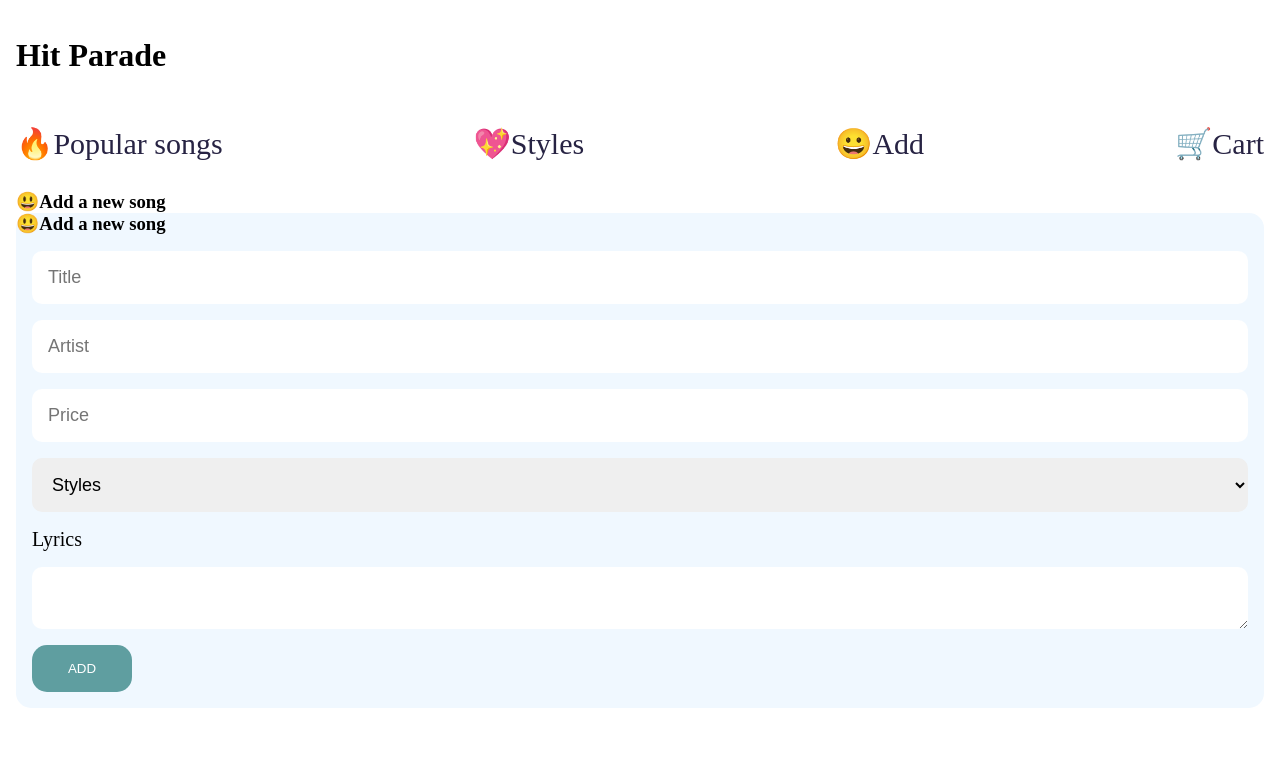
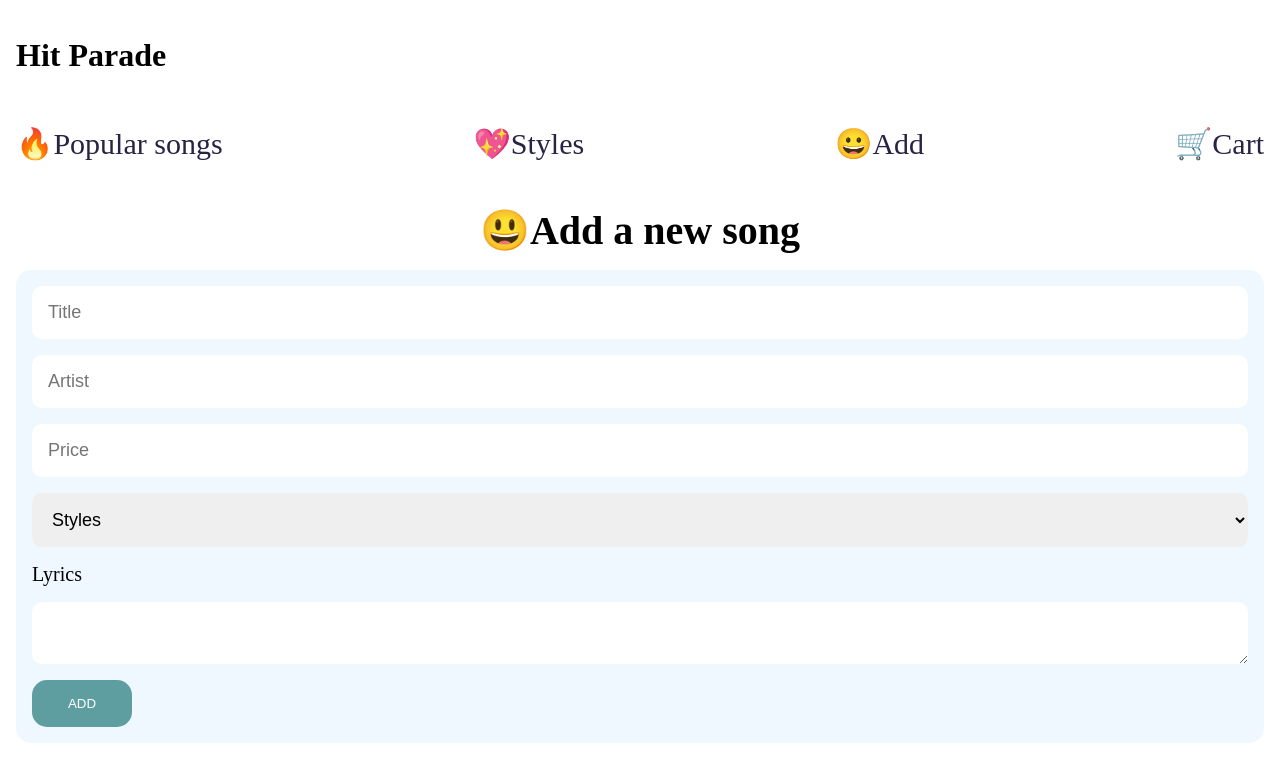
Before and after one commit to moro-patana/hit-parade-react, a React app: page /addsong in a window 1280 px wide. Shown: the top 782 px of the page. Built offline with nearby package versions, Linux system fonts and the light colour scheme.

Commit message:
added styles to the h3

```diff
--- a/components/addSong.js
+++ b/components/addSong.js
@@ -2,7 +2,6 @@ import React from "react"
 function AddSong() {
     return (
         <div className="add-new-song">
-            <h3>😃Add a new song</h3>
             <form>
                 <input type="text" placeholder="Title"/>
                 <input type="text" placeholder="Artist"/>
--- a/index.css
+++ b/index.css
@@ -28,6 +28,9 @@ a {
 }
 h3 {
     margin: 0;
+    text-align: center;
+    font-size: 40px;
+    padding: 1rem;
 }
 .song-list div,
 .ri-heart-line {
```
Also changed, not shown: 4 other files (tests, documents, lock files or other folders).
